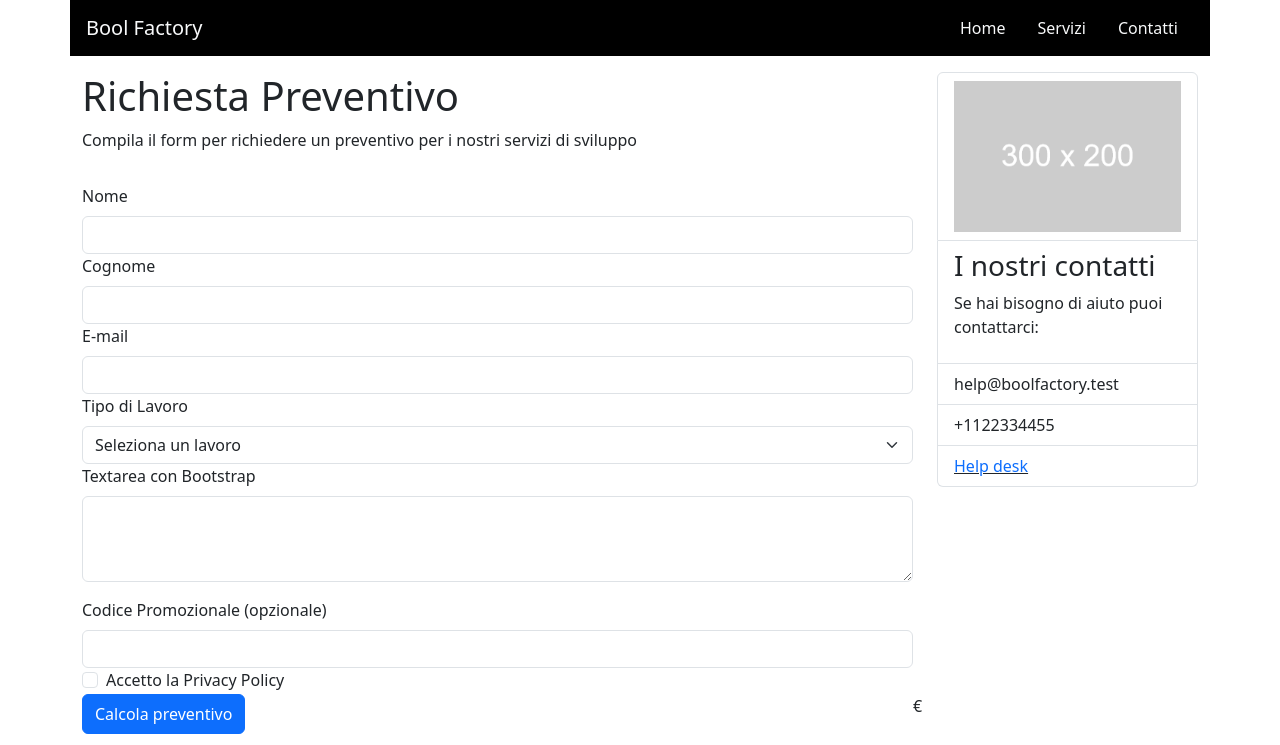
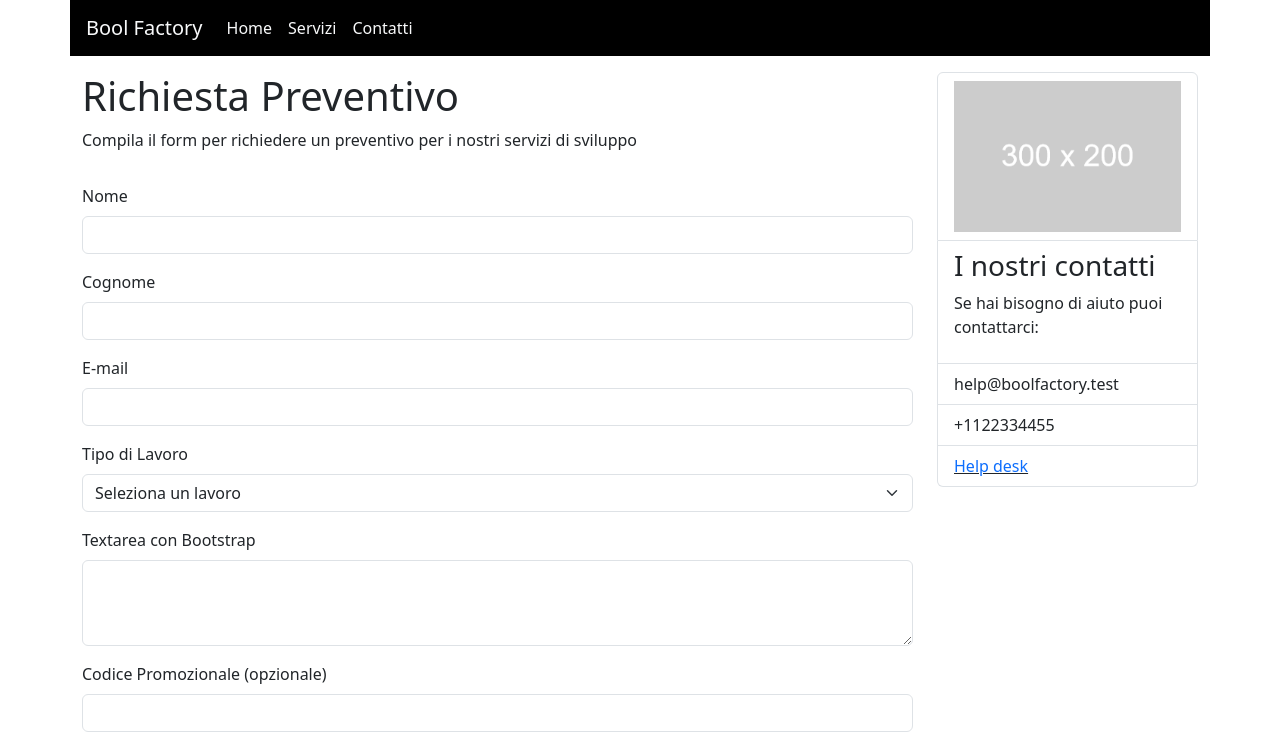
Before and after one commit to ManuelMarchiotto/bootstrap-preventivo, a plain HTML site: page index.html in a window 1280 px wide. Shown: the top 745 px of the page. Drawn offline with nearby package versions, Linux system fonts and the light colour scheme.

Commit message:
fix: html

```diff
--- a/index.html
+++ b/index.html
@@ -17,23 +17,19 @@
     <!--header-->
     <header>
         <!--navbar-->
-          <nav class="navbar px-3 mb-3 bg-black container " >
+          <nav class="navbar navbar-expand-lg px-3 mb-3 bg-black container " >
             <a class="navbar-brand text-light" href="#">Bool Factory</a>
-            <div class="">
-              <ul class="nav navbar-right">
-                <li class="nav-item">
+            <button class="navbar-toggler" type="button" data-bs-toggle="collapse" data-bs-target="#navbarNavAltMarkup" aria-controls="navbarNavAltMarkup" aria-expanded="false" aria-label="Toggle navigation">
+              <span class="navbar-toggler-icon"></span>
+            </button>
+            <div class="collapse navbar-collapse">
+              <div class="navbar-nav">
                   <a class="nav-link text-light" href="#">Home</a>
-                </li>
-                <li class="nav-item">
                   <a class="nav-link text-light" href="#">Servizi</a>
-                </li>
-                <li class="nav-item">
                   <a class="nav-link text-light" href="#">Contatti</a>
-                </li>
-              </ul>
+              </div>
             </div>
           </nav>
-
         <!--/navbar-->
     </header>
     <!--/header-->
@@ -52,19 +48,19 @@
                 <!-- /intestazione colonna 1-->
                 <!-- tabella-->
                 <form class="">
-                  <div class="col-s-6 col-md-12">
+                  <div class="col-s-6 col-md-12 mb-3">
                     <label for="inputName" class="form-label">Nome</label>
                     <input type="text" class="form-control" id="inputName">
                   </div>
-                  <div class="col-s-6 col-md-12">
+                  <div class="col-s-6 col-md-12 mb-3">
                     <label for="inputSurname" class="form-label">Cognome</label>
                     <input type="text" class="form-control" id="inputSurname">
                   </div>
-                  <div class="col-s-6 col-md-12">
+                  <div class="col-s-6 col-md-12 mb-3">
                     <label for="inputAddress" class="form-label">E-mail</label>
                     <input type="text" class="form-control" id="inputAddress">
                   </div>
-                  <div class="col-s-6 col-md-12">
+                  <div class="col-s-6 col-md-12 mb-3">
                       <label for="inputState" class="form-label">Tipo di Lavoro</label>
                       <select id="inputState" class="form-select">
                         <option value="0" selected>Seleziona un lavoro</option>
@@ -73,19 +69,19 @@
                         <option value="3">Project Analysis</option>
                       </select>
                   </div>
-                  <div class="mb-3 col-s-6 col-md-12">
+                  <div class="mb-3 col-s-6 col-md-12 mb-3">
                       <label for="exampleFormControlTextarea1" class="form-label">Textarea con Bootstrap</label>
                       <textarea class="form-control" id="exampleFormControlTextarea1" rows="3"></textarea>
                   </div>
-                  <div class="col-s-6 col-md-12">
+                  <div class="col-s-6 col-md-12 mb-3">
                       <label for="inputCode" class="form-label">Codice Promozionale (opzionale)</label>
                       <input type="text" class="form-control" id="inputCode">
                   </div>
-                  <div class="form-check">
+                  <div class="form-check mb-4">
                       <input class="form-check-input" type="checkbox" value="" id="flexCheckDefault">
                       <label class="form-check-label" for="flexCheckDefault">Accetto la Privacy Policy</label>
                   </div>
-                  <div class="d-flex justify-content-evenly">
+                  <div class="d-flex justify-content-evenly m-4">
                     <div class="col-s-6 col-md-12 d-flex">
                       <button id="submit" type="button" class="btn btn-primary">Calcola preventivo</button>
                   </div>
```
